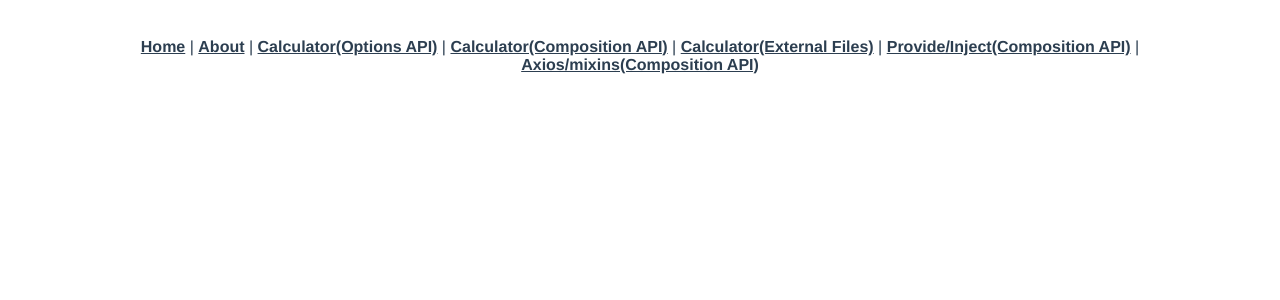
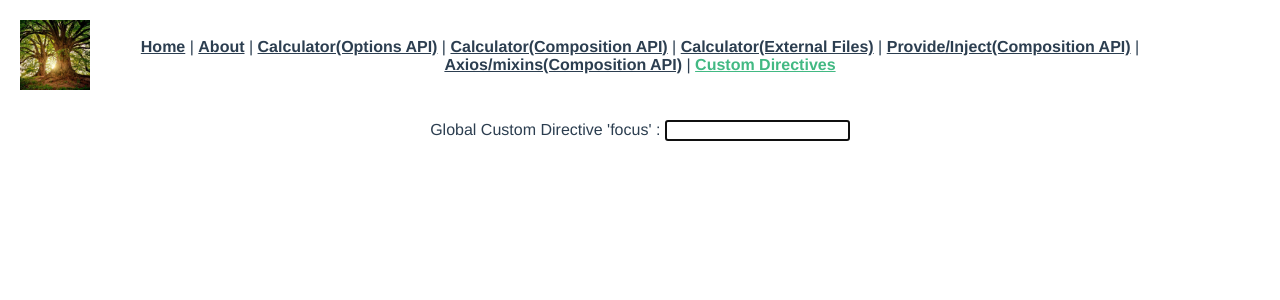
Before and after one commit to sbpark88/Vue.js-Short-Book, a Vue app in the folder vue-project-composition-api/: page /custom-directives in a window 1280 px wide. Shown: the top 300 px of the page. Built offline with nearby package versions, Linux system fonts and the light colour scheme.

Commit message:
Add: CustomDirectives

```diff
--- a/vue-project-composition-api/src/App.vue
+++ b/vue-project-composition-api/src/App.vue
@@ -6,7 +6,8 @@
     <router-link to="/calculator-with-composition-api">Calculator(Composition API)</router-link> |
     <router-link to="/calculator-with-composition-api-and-external-files">Calculator(External Files)</router-link> |
     <router-link to="/provide-inject-with-composition-api">Provide/Inject(Composition API)</router-link> |
-    <router-link to="/axios-mixins-with-composition-api">Axios/mixins(Composition API)</router-link>
+    <router-link to="/axios-mixins-with-composition-api">Axios/mixins(Composition API)</router-link> |
+    <router-link to="/custom-directives">Custom Directives</router-link>
   </nav>
   <router-view/>
 </template>
--- a/vue-project-composition-api/src/main.js
+++ b/vue-project-composition-api/src/main.js
@@ -3,8 +3,13 @@ import App from './App.vue'
 import router from './router'
 import store from './store'
 
-createApp(App)
+const myApp = createApp(App)
   .use(store)
   .use(router)
   .provide('appLevelValue', 'Hello~ This is App')
-  .mount('#app')
+
+myApp.directive('focus', (el, binding) => {
+  el.focus()
+})
+
+myApp.mount('#app')
--- a/vue-project-composition-api/src/router/index.js
+++ b/vue-project-composition-api/src/router/index.js
@@ -39,6 +39,11 @@ const routes = [
     path: '/axios-mixins-with-composition-api',
     name: 'mixinsCompositionAPI',
     component: () => import(/* webpackChunkName: "mixins" */ '../views/AxiosWithCompositionAPI.vue')
+  },
+  {
+    path: '/custom-directives',
+    name: 'customDirectives',
+    component: () => import(/* webpackChunkName: "customDirectives */ '../views/CustomDirectives.vue')
   }
 ]
 
--- /dev/null
+++ b/vue-project-composition-api/src/views/CustomDirectives.vue
@@ -0,0 +1,30 @@
+<template>
+  <p>Global Custom Directive 'focus' : <input type="text" v-focus></p>
+  <img v-pin="{ position: 'fixed', top: 20, left: 20 }" :src="blogIcon" alt="blog-icon" :style="iconSize">
+</template>
+
+<script>
+import { ref } from 'vue'
+
+export default {
+  name: 'CustomDirectives',
+  setup () {
+    const blogIcon = ref('/greendreamtree.png')
+    const iconSize = { height: '70px', weight: '70px;' }
+    return { blogIcon, iconSize }
+  },
+  directives: {
+    pin: {
+      mounted (el, binding) {
+        el.style.position = binding.value.position
+        el.style.top = `${binding.value.top}px`
+        el.style.left = `${binding.value.left}px`
+      }
+    }
+  }
+}
+</script>
+
+<style scoped>
+
+</style>
```
Also changed, not shown: vue-project-composition-api/public/greendreamtree.png (added).
